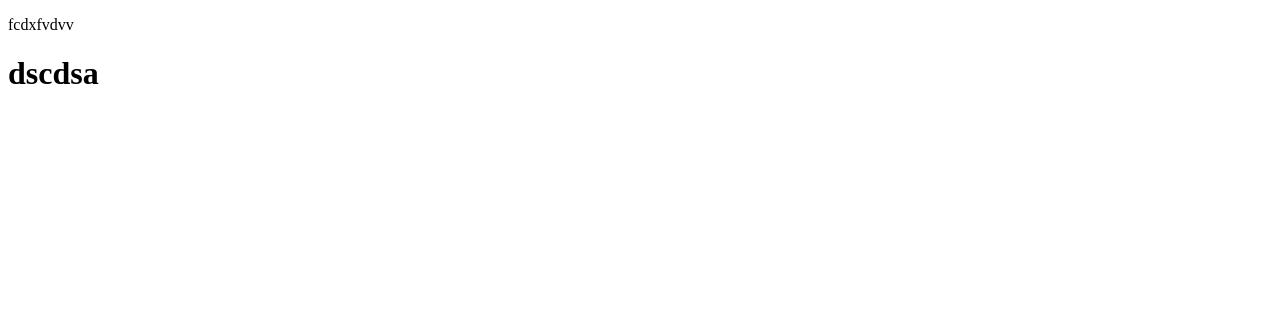
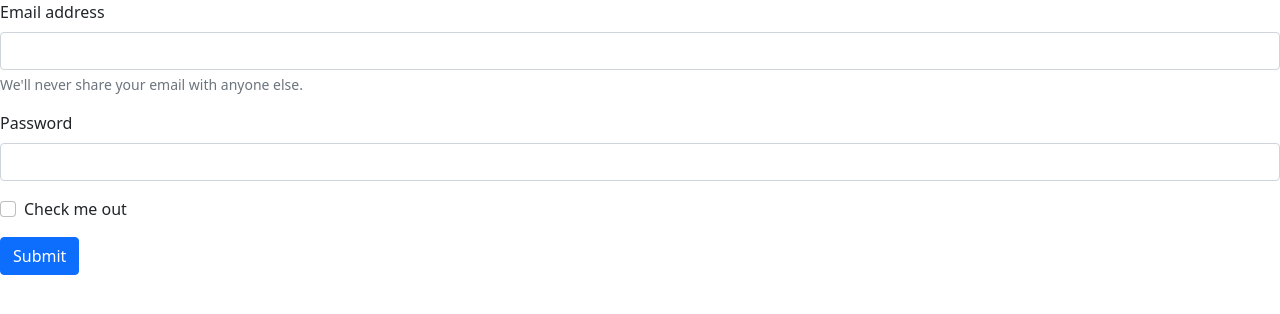
Before and after one commit to ashendrakushwaha-ubuy/ashendrakushwaha-ubuy, a plain HTML site: page index.html in a window 1280 px wide. Drawn offline with nearby package versions, Linux system fonts and the light colour scheme.

Commit message:
Add files via upload

```diff
--- a/index.html
+++ b/index.html
@@ -4,10 +4,26 @@
     <meta charset="UTF-8">
     <meta http-equiv="X-UA-Compatible" content="IE=edge">
     <meta name="viewport" content="width=device-width, initial-scale=1.0">
+    <link href="https://cdn.jsdelivr.net/npm/bootstrap@5.0.2/dist/css/bootstrap.min.css" rel="stylesheet" integrity="sha384-EVSTQN3/azprG1Anm3QDgpJLIm9Nao0Yz1ztcQTwFspd3yD65VohhpuuCOmLASjC" crossorigin="anonymous">
     <title>Document</title>
 </head>
 <body>
- <p>fcdxfvdvv</p>
-    <h1>dscdsa</h1>
+    <form>
+        <div class="mb-3">
+          <label for="exampleInputEmail1" class="form-label">Email address</label>
+          <input type="email" class="form-control" id="exampleInputEmail1" aria-describedby="emailHelp">
+          <div id="emailHelp" class="form-text">We'll never share your email with anyone else.</div>
+        </div>
+        <div class="mb-3">
+          <label for="exampleInputPassword1" class="form-label">Password</label>
+          <input type="password" class="form-control" id="exampleInputPassword1">
+        </div>
+        <div class="mb-3 form-check">
+          <input type="checkbox" class="form-check-input" id="exampleCheck1">
+          <label class="form-check-label" for="exampleCheck1">Check me out</label>
+        </div>
+        <button type="submit" class="btn btn-primary">Submit</button>
+      </form>
+    <script src="https://cdn.jsdelivr.net/npm/bootstrap@5.0.2/dist/js/bootstrap.bundle.min.js" integrity="sha384-MrcW6ZMFYlzcLA8Nl+NtUVF0sA7MsXsP1UyJoMp4YLEuNSfAP+JcXn/tWtIaxVXM" crossorigin="anonymous"></script>
 </body>
 </html>
```
